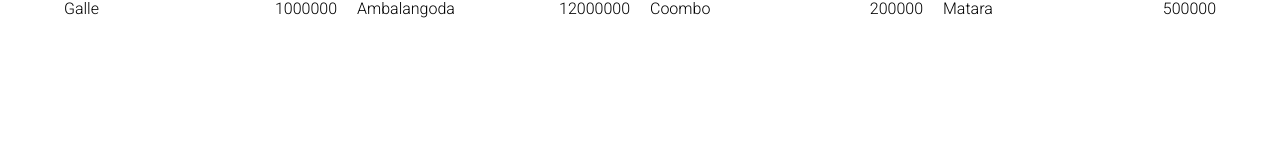
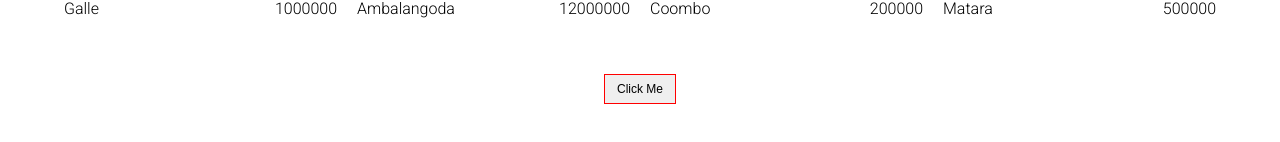
Before and after one commit to Gathsara2002/Learning-React, a React (Create React App) app: page / in a window 1280 px wide. Shown: the part 264-406 px from the top of the page. Built offline with nearby package versions, Linux system fonts and the light colour scheme.

Commit message:
Added inline css

```diff
--- a/src/App.js
+++ b/src/App.js
@@ -40,6 +40,17 @@ function App() {
       <div className='mainContainer'>
         {content}
       </div>
+      <br /><br />
+
+      <button style={
+        {
+          fontSize: "12px",
+          border: "1px solid red",
+          padding: "7px 12px"
+        }
+      }> Click Me
+
+      </button>
 
     </div>
 
```
